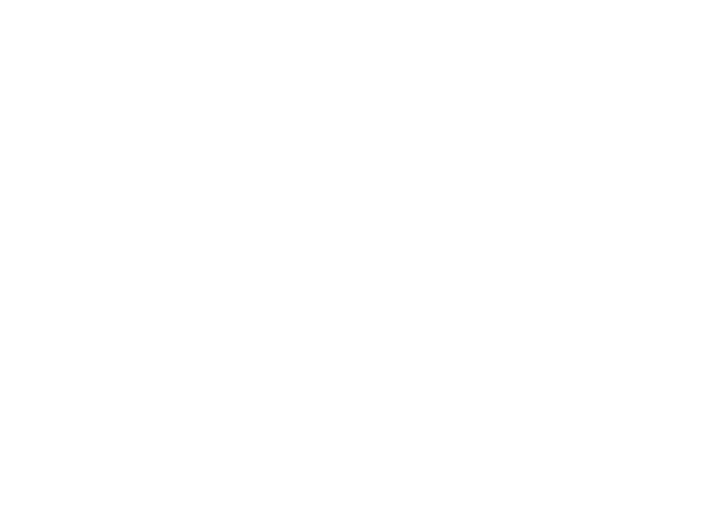
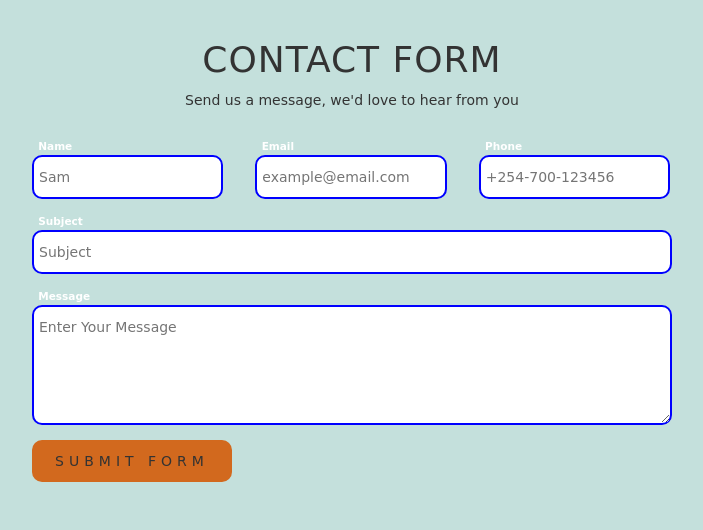
Before and after one commit to samoina/resort-website, a plain HTML site: page contact.html in a window 1280 px wide. Shown: the whole page, without its empty margins (288-991 px from the left). Drawn offline with nearby package versions, Linux system fonts and the light colour scheme; a web font is replaced by a local one.

Commit message:
Create Contact Page and add images

```diff
--- a/CSS/styles.css
+++ b/CSS/styles.css
@@ -0,0 +1,94 @@
+@import url('https://fonts.googleapis.com/css2?family=Kavivanar&display=swap');
+
+
+/* The * allows to set the margin for ALL elements on the page*/
+* {
+  margin: 0;
+  padding: 0;
+  user-select: none;
+}
+
+/*cursive is a secondary font for browsers that do not reconize Kavivanar*/
+
+body {
+  font-family: 'Kavivanar', cursive;
+  background: #c4e0dc
+}
+
+/*The max-width makes the form responsive in small screens by defining the max width of the wrapper. if the content is larger that the max-width it changes the height of the element */
+
+.wrapper {
+  margin: 0px auto 0;
+  width: 100%;
+  max-width: 680px;
+  padding:20px;
+  box-sizing: border-box;
+  }
+
+/*content*/
+.content {
+  text-align: center;
+}
+
+.content h1 {
+  letter-spacing: 1px;
+}
+
+/* The width of the form is relative to its parent cotainer, the .wrapper*/
+
+.form {
+  width: 100%;
+  margin: 25px 0;
+}
+
+.top-form, .middle-form, .bottom-form {
+  width: 100%;
+  margin: 10px 0;
+  min-height: 65px;
+}
+
+.form input[type="text"], .form textarea {
+  box-sizing: border-box;
+  border: 2px solid blue;
+  padding: 10px 5px;
+  border-radius: 10px;
+  width: 100%;
+  transition: all 0.2s ease;
+}
+
+/*add effect when input area is brought into focus*/
+.form input:focus,
+.form textarea:focus {
+  border-color: #444;
+}
+
+.form .label {
+  margin-bottom: 10px;
+  text-transform: capitalize;
+}
+
+/*target the name, email and phone sections of the top-form, width relative to width of top form, */
+.top-form .inner-form {
+  width: 29.9%;
+  float: left;
+  margin-right: 5%;
+}
+
+.top-form .inner-form:last-child {
+  margin-right: 0;
+}
+
+.bottom-form textarea {
+  height:120px
+}
+
+.btn {
+  background: chocolate;
+  width:200px;
+  padding: 10px 0;
+  border-radius: 10px;
+  text-align: center;
+  text-transform: uppercase;
+  letter-spacing: 5px;
+  cursor: pointer;
+}
--- a/JS/scripts.js
+++ b/JS/scripts.js
@@ -0,0 +1,3 @@
+$(".btn").click(function(){
+  $("input[type="text"]", "textarea").val("");
+});
--- a/contact.html
+++ b/contact.html
@@ -0,0 +1,52 @@
+<!DOCTYPE html>
+<html lang="en">
+
+<head>
+  <meta charset="UTF-8">
+  <meta http-equiv="X-UA-Compatible" content="IE=edge">
+  <meta name="viewport" content="width=device-width, initial-scale=1.0">
+  <title>Contact Us Page</title>
+  <link rel="stylesheet" href="https://maxcdn.bootstrapcdn.com/bootstrap/3.3.7/css/bootstrap.min.css"
+    integrity="sha384-BVYiiSIFeK1dGmJRAkycuHAHRg32OmUcww7on3RYdg4Va+PmSTsz/K68vbdEjh4u" crossorigin="anonymous">
+  <link rel="stylesheet" href="CSS/styles.css">
+</head>
+
+<body>
+  <div class="wrapper">
+    <div class="content">
+      <h1>CONTACT FORM</h1>
+      <p>Send us a message, we'd love to hear from you</p>
+    </div>
+    <div class="form">
+      <div class="top-form">
+        <div class="inner-form">
+          <div class="label">name</div>
+          <input type="text" placeholder="Sam">
+        </div>
+        <div class="inner-form">
+          <div class="label">email</div>
+          <input type="text" placeholder="example@email.com">
+        </div>
+        <div class="inner-form">
+          <div class="label">Phone</div>
+          <input type="text" placeholder="+254-700-123456">
+        </div>
+      </div>
+      <div class="middle-form">
+        <div class="inner-form">
+          <div class="label">Subject</div>
+          <input type="text" placeholder="Subject">
+        </div>
+      </div>
+      <div class="bottom-form">
+        <div class="inner-form">
+          <div class="label">Message</div>
+          <textarea placeholder="Enter Your Message"></textarea>
+        </div>
+      </div>
+      <div class="btn">Submit Form</div>
+    </div>
+  </div>
+</body>
+
+</html>
```
Also changed, not shown: index.html (+1 -0 lines), images/IMG-20210323-WA0002.jpg (added), images/aristos-typical-modern.jpg (added), images/d'elegance.jpeg (added), images/tulia-suite.jpeg (added), images/whistle-away.jpeg (added).
